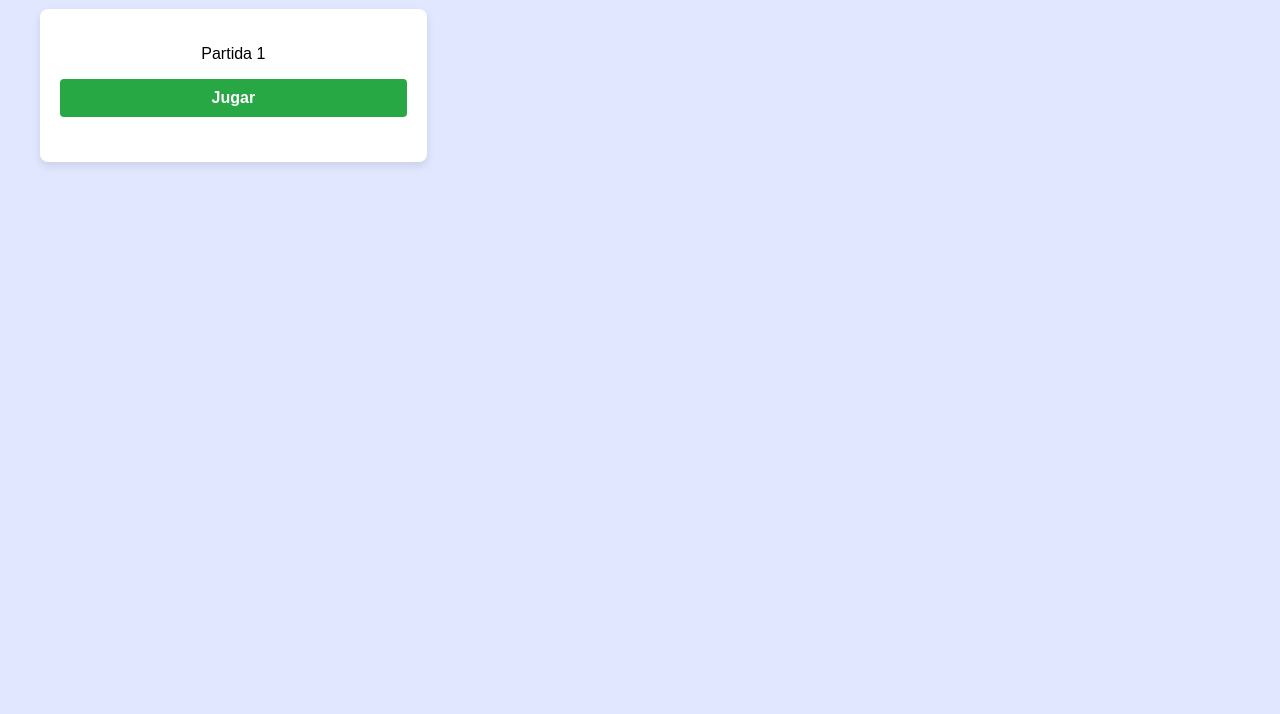
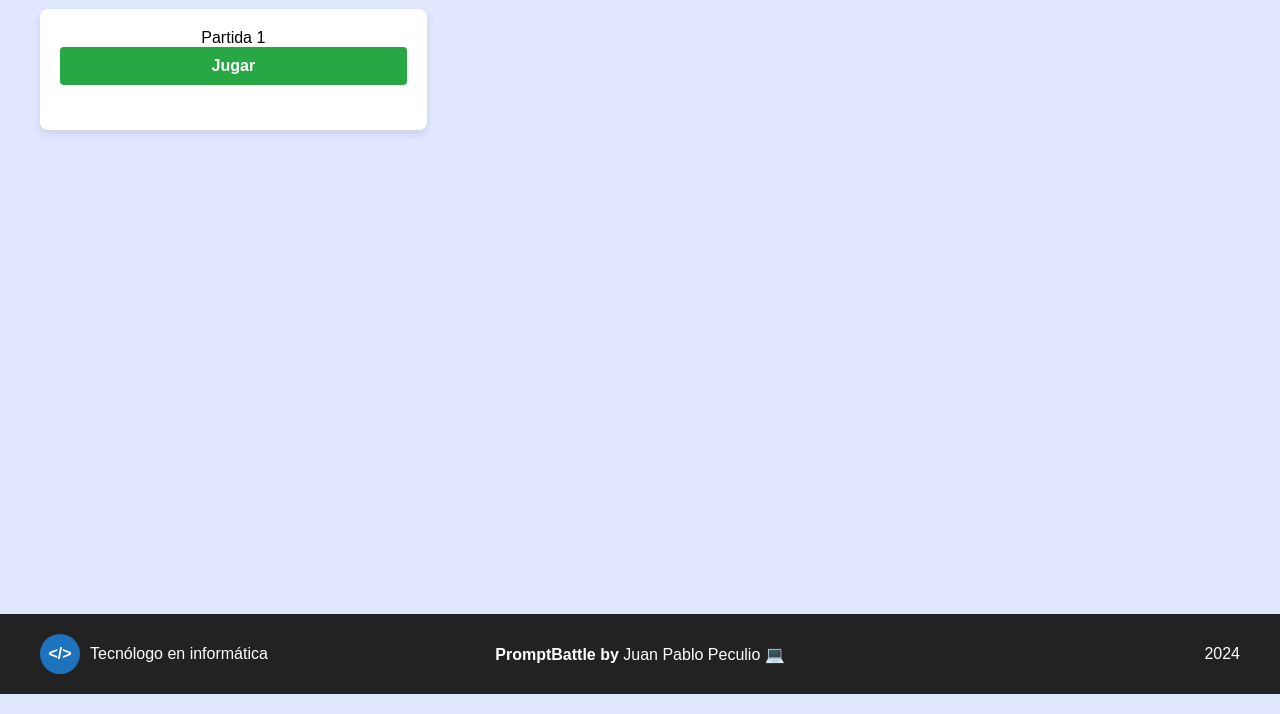
Before and after one commit to Ju0w1/PromptBattle, a website: page views/lobby.html in a window 1280 px wide. Shown: the part 86-800 px from the top of the page. Drawn offline with nearby package versions, Linux system fonts and the light colour scheme; no server answers; sample sign-in values are in the browser's storage.

Commit message:
Se agrega footer al proyecto

```diff
--- a/public/css/global.styles.css
+++ b/public/css/global.styles.css
@@ -1,14 +1,15 @@
 body {
     font-family: 'Segoe UI', Tahoma, Geneva, Verdana, sans-serif;
     background-color: #e0e7ff;
-
+    margin: 0;
+    height: 100vh;
 }
 
 .body-style{
     display: flex;
     justify-content: center;
     align-items: center;
-    height: 100vh;
+    height: 85%;
     margin: 0;
 }
 
@@ -100,3 +101,54 @@ button {
     0% { transform: rotate(0deg); }
     100% { transform: rotate(360deg); }
 }
+
+footer {
+    background-color: #222;
+    color: #fff;
+    padding: 20px 0;
+  }
+
+  .footer-container {
+    display: flex;
+    justify-content: space-between;
+    align-items: center;
+    max-width: 1200px;
+    margin: 0 auto;
+    padding: 0 20px;
+  }
+
+  .footer-left, .footer-center, .footer-right {
+    flex: 1;
+    text-align: center;
+  }
+
+  .footer-left {
+    text-align: left;
+    display: flex;
+    align-items: center;
+    gap: 10px;
+  }
+
+  .footer-right {
+    text-align: right;
+  }
+
+  p {
+    margin: 0;
+  }
+
+  .icon-circle {
+    width: 40px;
+    height: 40px;
+    background-color: #1e73be;
+    border-radius: 50%;
+    display: flex;
+    justify-content: center;
+    align-items: center;
+  }
+
+  .icon-circle span {
+    color: white;
+    font-size: 16px;
+    font-weight: bold;
+  }
--- a/public/css/lobby.styles.css
+++ b/public/css/lobby.styles.css
@@ -3,7 +3,7 @@ body {
     font-family: Arial, sans-serif;
     background-color: #e0e7ff;
     margin: 0;
-    padding: 20px;
+    /* padding: 20px; */
 }
 
 header{
@@ -34,6 +34,8 @@ h3{
 .container {
     max-width: 1200px;
     margin: 0 auto;
+    padding: 20px 20px 0px 20px;
+    height: 85%;
 }
 
 /* Título de la página */
--- a/public/css/partida.styles.css
+++ b/public/css/partida.styles.css
@@ -4,7 +4,8 @@ main {
     display: flex;
     flex-direction: column;
     align-items: center;
-    padding: 2rem;
+    padding: 2rem 2rem 0rem 2rem;
+    height: 75%;
 }
 
 h2 {
--- a/public/css/verPartida.styles.css
+++ b/public/css/verPartida.styles.css
@@ -2,8 +2,9 @@ main {
     display: flex;
     flex-direction: column;
     align-items: center;
-    padding: 2rem;
+    padding: 2rem 2rem 0rem 2rem;
     justify-content: center;
+    height: 85%;
 }
 
 .container {
--- a/views/lobby.html
+++ b/views/lobby.html
@@ -27,6 +27,22 @@
             </div>
         </div>
     </main>
+    <footer>
+        <div class="footer-container">
+          <div class="footer-left">
+            <div class="icon-circle">
+              <span>&lt;/&gt;</span>
+            </div>
+            <p>Tecnólogo en informática</p>
+          </div>
+          <div class="footer-center">
+            <p><b>PromptBattle by</b> Juan Pablo Peculio 💻</p>
+          </div>
+          <div class="footer-right">
+            <p>2024</p>
+          </div>
+        </div>
+    </footer>
     <script src="/js/lobby.script.js"></script>
 </body>
 </html>
```
Also changed, not shown: views/crearTemas.html (+16 -1 lines), views/dashboard.html (+16 -0 lines), views/inicio.html (+16 -0 lines), views/login.html (+16 -0 lines), views/partida.html (+16 -0 lines), views/partidas.html (+16 -1 lines), views/verPartida.html (+16 -0 lines), 1 other file.
